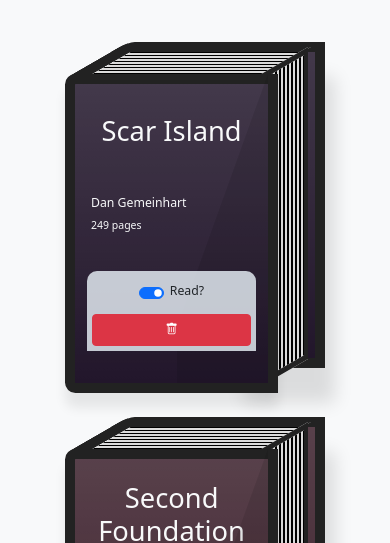
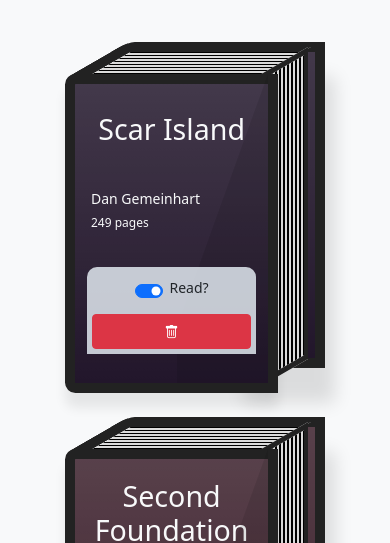
Before and after one commit to aaron-contreras/library, a plain HTML site: page index.html in a window 390 px wide. Shown: the part 301-844 px from the top of the page. Drawn offline with nearby package versions, Linux system fonts and the light colour scheme.

Commit message:
fix(mobile): resize book fonts and spacing for better mobile visibility
Read toggle padding was too close to delete book button. Added a thicker padding to decrease error
clicks.

```diff
--- a/js/content/bookCard.js
+++ b/js/content/bookCard.js
@@ -58,7 +58,7 @@ function buildBookCard(book) {
   );
 
   const readToggleRow = buildDiv();
-  readToggleRow.classList.add('row', 'pt-2', 'pb-1', 'readToggleRow');
+  readToggleRow.classList.add('row', 'pt-2', 'pb-2', 'readToggleRow');
 
   const readColumn = buildDiv();
   readColumn.classList.add('col', 'h4', 'd-flex', 'align-items-center', 'justify-content-center', 'mb-0');
--- a/styles/content/book-card.css
+++ b/styles/content/book-card.css
@@ -28,8 +28,9 @@
   --side-pages-bottom-offset: calc(var(--book-container-height) * 0.05);
   --side-pages-right-offset: var(--side-pages-bottom-offset);
 
-  --book-title-font-size: calc(var(--book-container-width) * 0.105);
+  --book-title-font-size: calc(var(--book-container-width) * 0.11);
   --book-author-font-size: calc(var(--book-title-font-size) * 0.45);
+  --book-author-font-size: 14px;
   --book-pages-font-size: calc(var(--book-author-font-size) * 0.857);
   --book-control-container-font-size: var(--book-author-font-size);
 }
```
